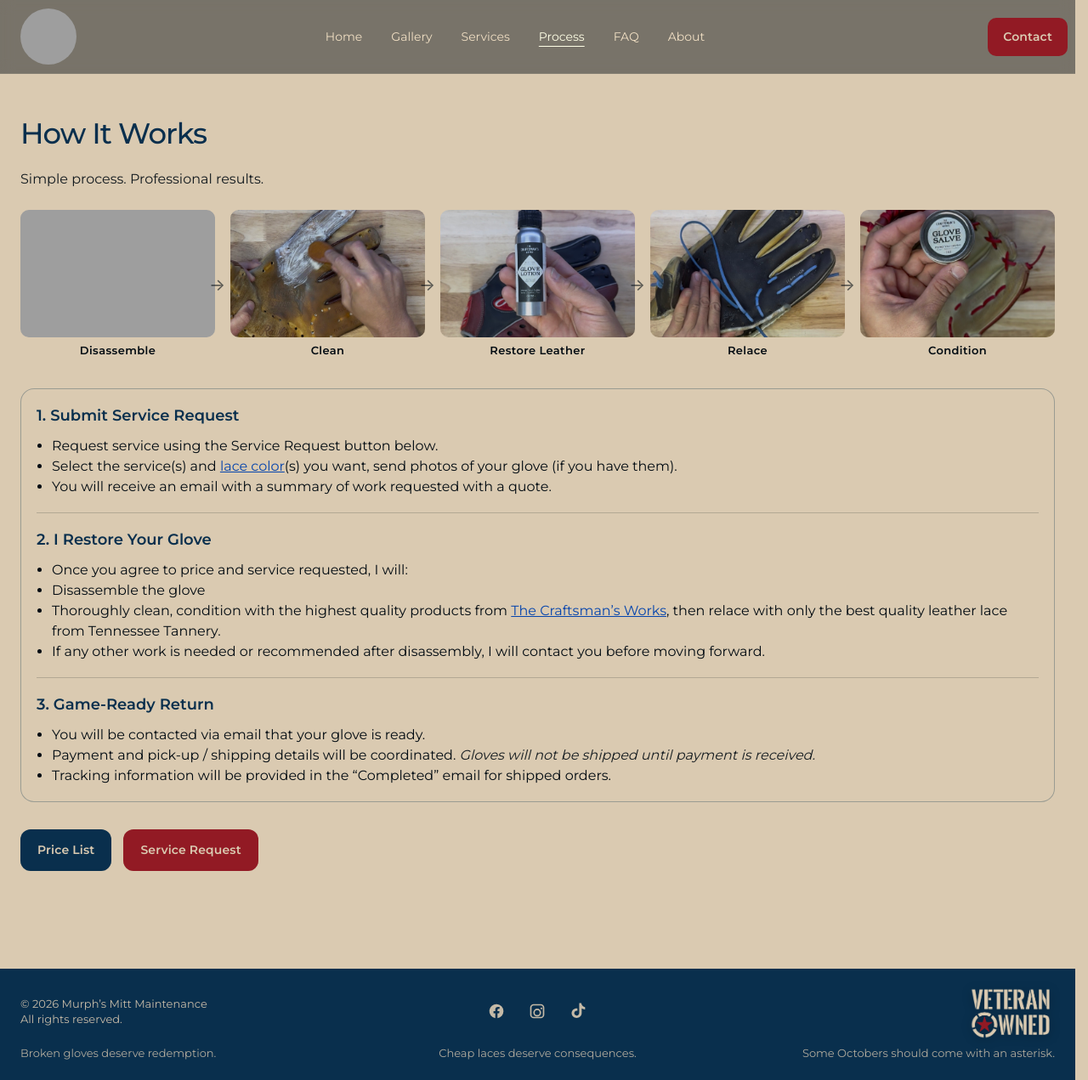
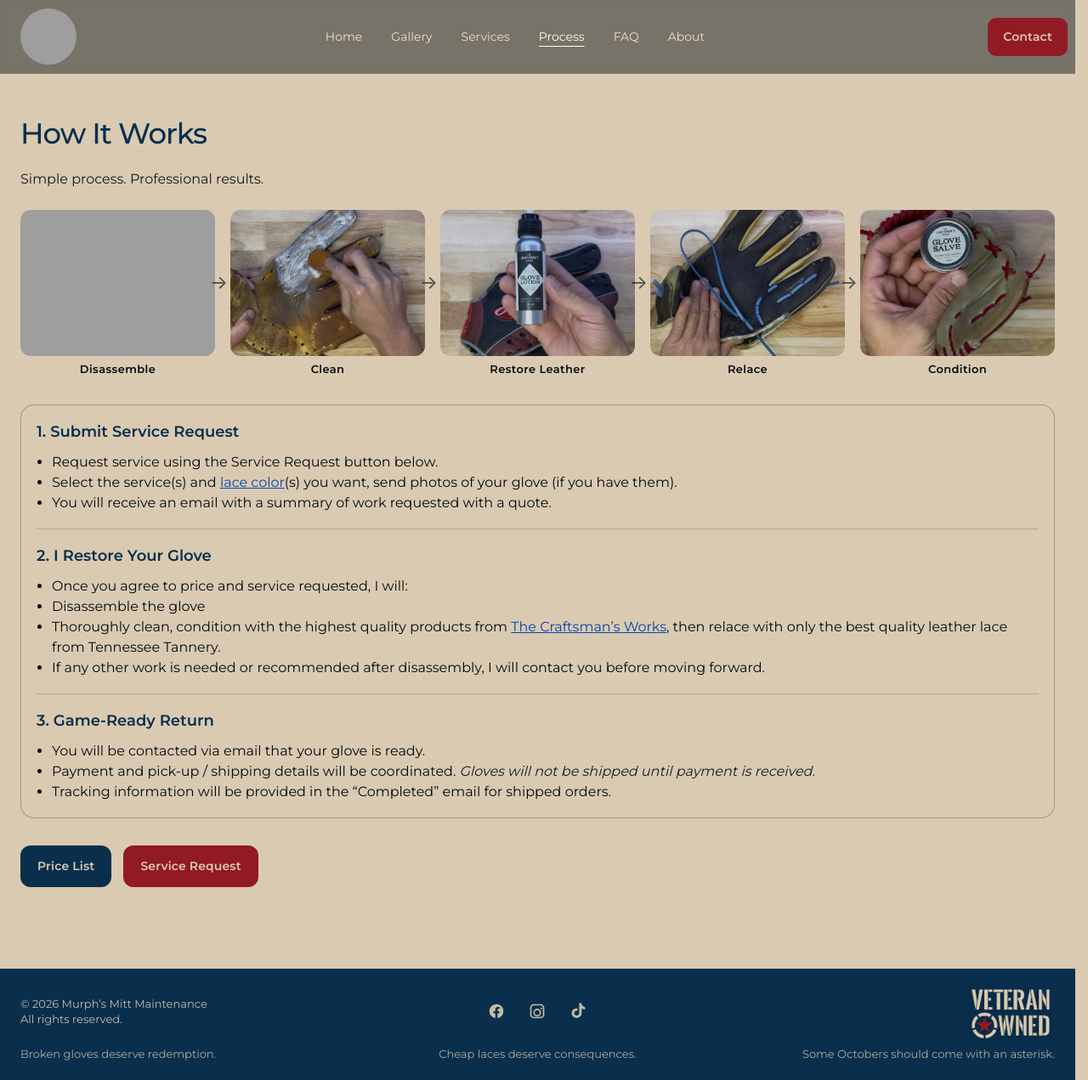
Before and after one commit to kbrettmurphy-ctrl/murphsmitts, a Jekyll site: the page built from process/index.html, in a window 1280 px wide and 1271 px high. Shown: the whole window at 85% size. Built offline with Jekyll 4.4.1, drawn with Linux system fonts in a browser that asks for light colours; grey boxes are pictures that could not be loaded.

Commit message:
Update styles-16.css

```diff
--- a/assets/css/styles-16.css
+++ b/assets/css/styles-16.css
@@ -456,44 +456,90 @@
 
 .process-gallery{
   display:grid;
-  grid-template-columns:repeat(5,1fr);
+  grid-template-columns:repeat(5, minmax(0, 1fr));
   gap:18px;
   margin:24px 0 34px;
+  align-items:start;
+}
+
+.process-shot{
+  margin:0;
+  display:flex;
+  flex-direction:column;
+  align-items:center;
+}
+
+.process-shot-media{
+  width:100%;
   position:relative;
 }
 
-.process-gallery figure{
-  margin:0;
-  text-align:center;
+.process-shot-media img{
+  width:100%;
+  aspect-ratio: 4 / 3;
+  object-fit:cover;
+  border-radius:12px;
+  display:block;
   position:relative;
+  z-index:1;
 }
 
-.process-gallery img{
-  width:100%;
-  height:150px;
-  object-fit:cover;
-  border-radius:10px;
-  display:block;
+.process-shot figcaption{
+  margin-top:8px;
+  font-size:13px;
+  line-height:1.2;
+  font-weight:700;
+  letter-spacing:.03em;
+  text-align:center;
+  color:var(--ink);
 }
 
-.process-gallery figcaption{
-  margin-top:6px;
-  font-size:13px;
-  font-weight:600;
-  letter-spacing:.03em;
+/* arrows between image boxes only */
+.process-shot:not(:last-child) .process-shot-media::after{
+  content:"→";
+  position:absolute;
+  top:50%;
+  right:-15px;
+  transform:translateY(-50%);
+  font-size:22px;
+  line-height:1;
   color:var(--ink-light);
+  opacity:.65;
+  z-index:2;
+  pointer-events:none;
 }
 
-/* arrows between steps */
-.process-gallery figure:not(:last-child)::after{
-  content:"→";
-  position:absolute;
-  right:-12px;
-  top:50%;
-  transform:translateY(-50%);
-  font-size:20px;
-  color:var(--ink-light);
-  opacity:.6;
+@media (max-width:1100px){
+  .process-gallery{
+    grid-template-columns:repeat(3, minmax(0, 1fr));
+    gap:16px 18px;
+  }
+  .process-shot:nth-child(3) .process-shot-media::after{
+    display:none;
+  }
+}
+
+@media (max-width:700px){
+  .process-gallery{
+    grid-template-columns:1fr;
+    gap:18px;
+    margin:20px 0 28px;
+  }
+  .process-shot{
+    max-width:420px;
+    width:100%;
+    margin:0 auto;
+  }
+  .process-shot .process-shot-media::after{
+    display:none;
+  }
+  .process-shot-media img{
+    aspect-ratio: 16 / 10;
+  }
+  .process-shot figcaption{
+    margin-top:7px;
+    font-size:14px;
+  }
 }
 
 /* =========================
@@ -1080,15 +1126,3 @@
   flex-wrap: wrap;
   margin-top: 18px;
 }
-
-@media (max-width:800px){
-  .process-gallery{
-    grid-template-columns:repeat(2,1fr);
-  }
-  .process-gallery figure::after{
-    display:none;
-  }
-  .process-gallery img{
-    height:140px;
-  }
-}
```
